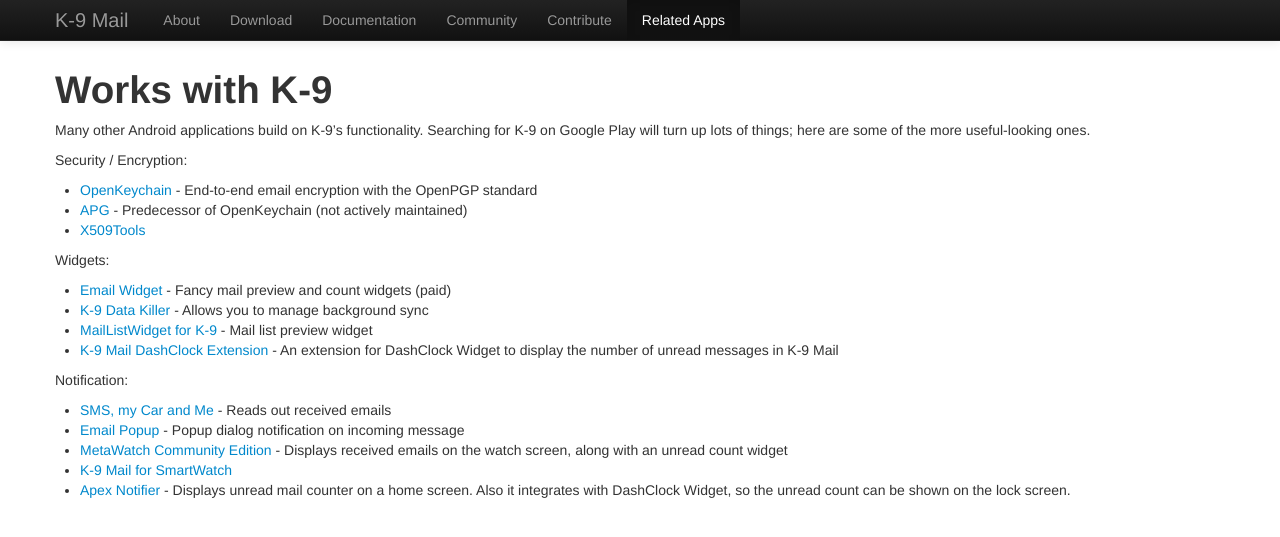
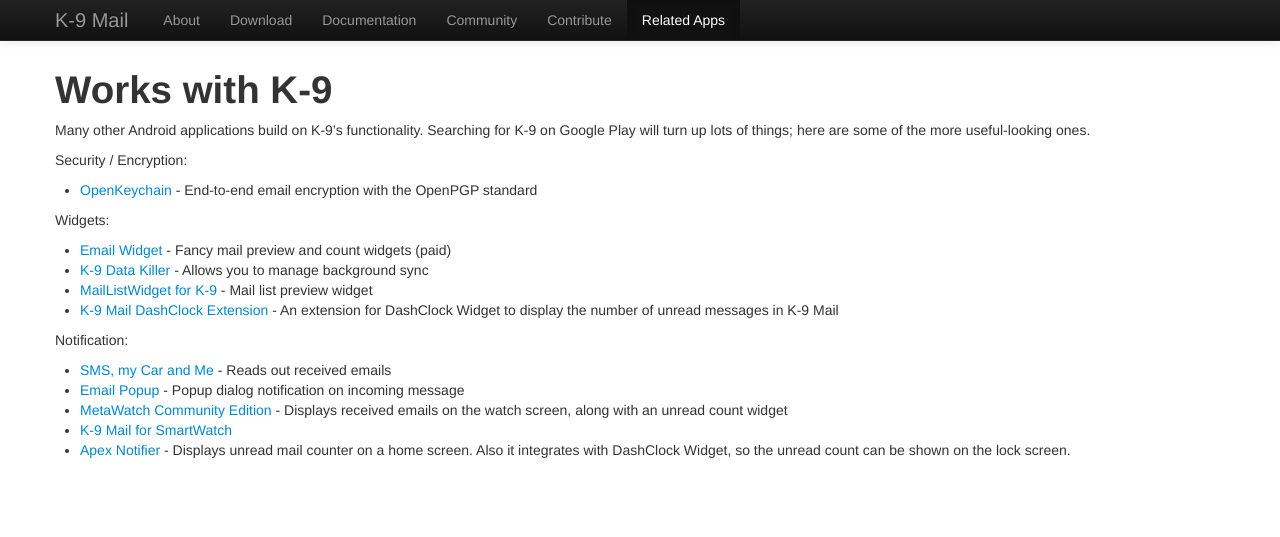
Before and after one commit to k9mail/k9mail.app, a Jekyll site: the page built from worksWithK9.md, in a window 1280 px wide. Shown: the top 537 px of the page. Built offline with Jekyll 4.4.1, drawn with Linux system fonts in a browser that asks for light colours; nearby versions of some CDN libraries.

Commit message:
Remove APG and X509Tools

```diff
--- a/worksWithK9.md
+++ b/worksWithK9.md
@@ -13,8 +13,6 @@ here are some of the more useful-looking ones.
 Security / Encryption:
 
 * [OpenKeychain](https://www.openkeychain.org/) - End-to-end email encryption with the OpenPGP standard
-* [APG](https://play.google.com/store/apps/details?id=org.thialfihar.android.apg) - Predecessor of OpenKeychain (not actively maintained)
-* [X509Tools](https://play.google.com/store/apps/details?id=at.rundquadrat.android.x509tools)
 
 Widgets:
 
```
